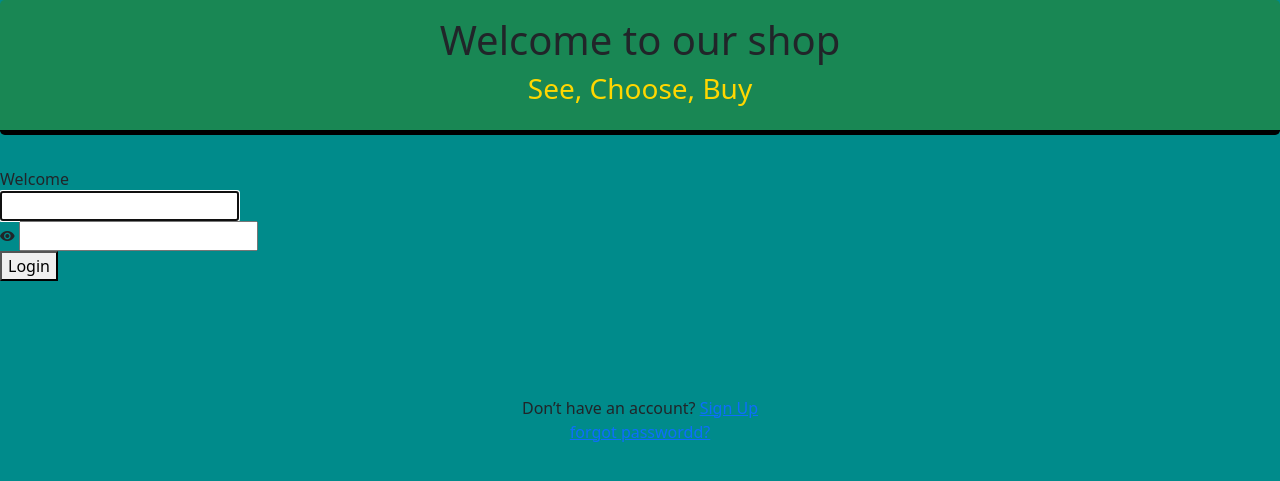
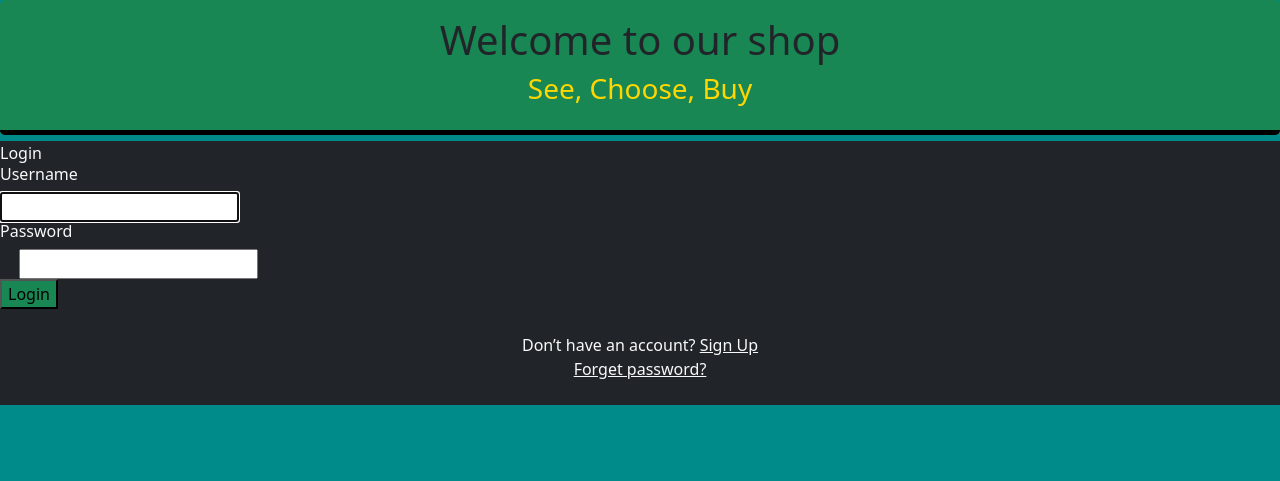
Before and after one commit to sepehrab1996/online-shop, a Django app: page /en/customer/login/ in a window 1280 px wide. Shown: the part 115-596 px from the top of the page. Run offline with Django 3.2, Linux system fonts and the light colour scheme; data that the repository does not hold is empty; some libraries are stand-ins or nearby versions.

Commit message:
some change on login.html (style, ...)

```diff
--- a/templates/customer/login.html
+++ b/templates/customer/login.html
@@ -39,14 +39,14 @@
 {% block content %}
 
     <div class="limiter">
-        <div class="container-login100">
-            <div class="wrap-login100">
+        <div class="container-login100" style="background-color: darkcyan; margin-top: -2%">
+            <div class="wrap-login100 bg-dark">
                 <form class="login100-form validate-form" method="post">
                     {% csrf_token %}
-                    <span class="login100-form-title p-b-26">
-					{% translate 'Welcome' %}
+                    <span class="login100-form-title p-b-26 text-light">
+					{% translate 'Login' %}
 					</span>
-                    <span class="login100-form-title p-b-48">
+                    <span class="login100-form-title p-b-48 text-light">
                     {% if form.non_field_errors %}
                         <div class="errors">
                         {% for error in form.non_field_errors %}
@@ -60,6 +60,7 @@
 					</span>
 
                     <div class="wrap-input100 validate-input" data-validate="Valid email is: a@b.c">
+                    <h6 class="text-light">{% translate 'Username' %}</h6>
                         {{ form.username|add_class:"input100" }}
                         {% if form.username.errors %}
                             <div class="errors">
@@ -70,9 +71,10 @@
                                 {% endfor %}
                             </div>
                         {% endif %}
-                        <span class="focus-input100" data-placeholder="{% translate 'username' %}"></span>
+
                     </div>
                     <div class="wrap-input100 validate-input" data-validate="{% translate 'Enter password' %}">
+                    <h6 class="text-light">{% translate 'Password' %}</h6>
 						<span class="btn-show-pass">
 							<i class="zmdi zmdi-eye"></i>
 						</span>
@@ -86,29 +88,27 @@
                                 {% endfor %}
                             </div>
                         {% endif %}
-                        <span class="focus-input100" data-placeholder="{% translate 'Password' %}"></span>
                     </div>
 
                     <div class="container-login100-form-btn">
                         <div class="wrap-login100-form-btn">
                             <div class="login100-form-bgbtn"></div>
-                            <button class="login100-form-btn">
+                            <button class="login100-form-btn bg-success">
                                 {% translate 'Login' %}
                             </button>
                         </div>
                     </div>
 
-                    <div class="text-center p-t-115">
-						<span class="txt1">
+                    <div class="text-center p-4">
+						<span class="txt1 text-light">
 							{% translate 'Don’t have an account?' %}
 						</span>
-
-                        <a class="txt2" href="{% url 'customer:register' %}">
+                        <a class="txt2 text-light" href="{% url 'customer:register' %}">
                             {% trans 'Sign Up' %}
                         </a>
                         <div>
-                            <a href="{% url 'customer:reset-password' %}" class="txt1">
-                            {% translate 'forgot passwordd?' %}
+                            <a href="{% url 'customer:reset-password' %}" class="txt1 text-light">
+                            {% translate 'Forget password?' %}
                         </a>
                         </div>
                     </div>
```
